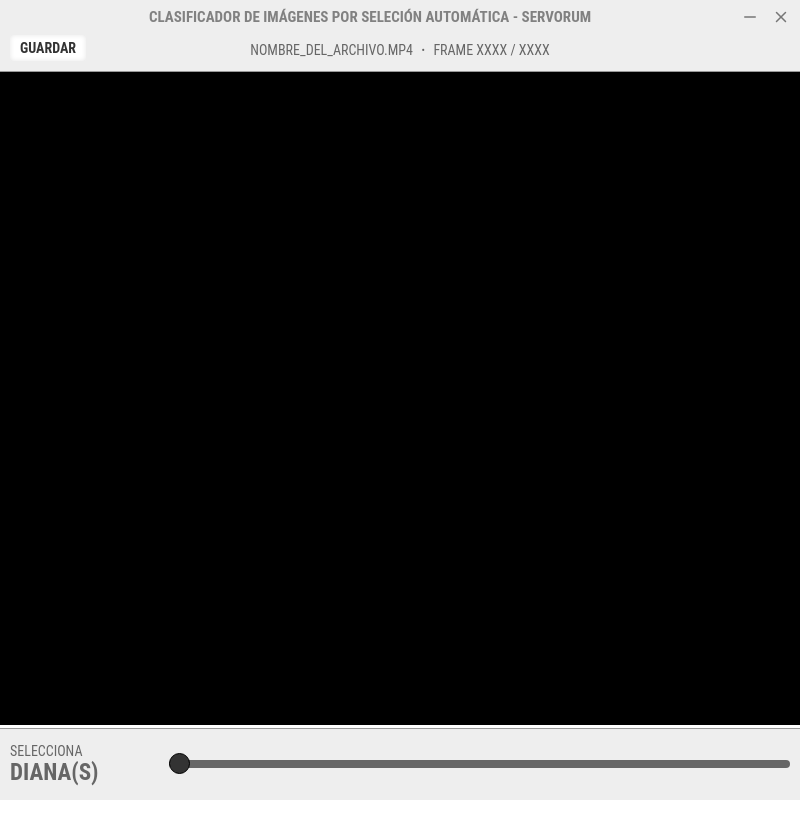
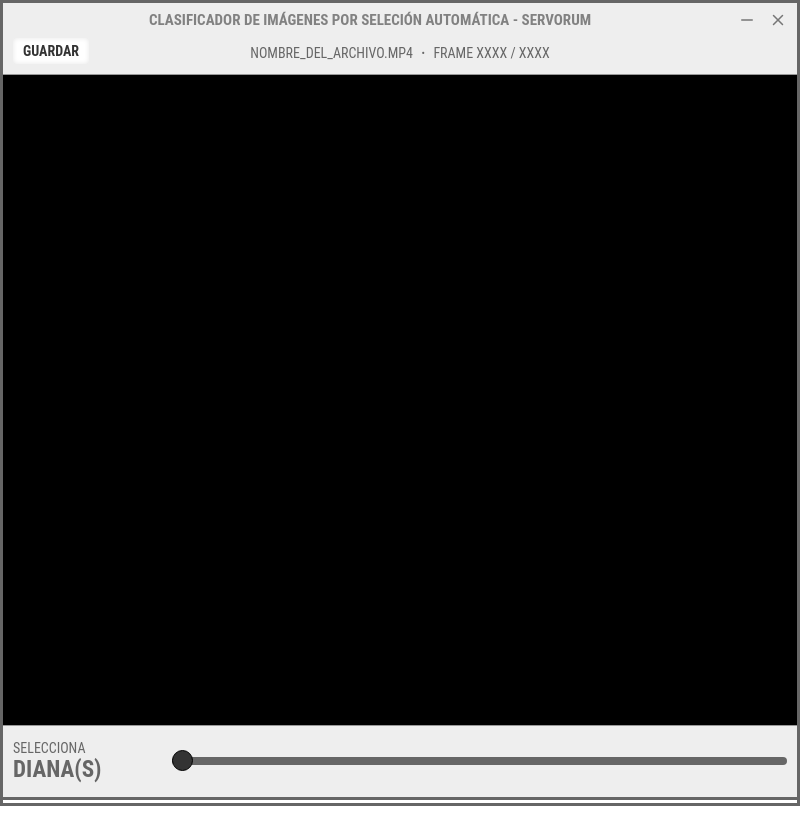
Before and after one commit to RonaldoDavid/servorum, an Electron app: page views/index.html in a window 800 px wide. Drawn offline with Linux system fonts and the light colour scheme.

Commit message:
Update main.css

```diff
--- a/views/css/main.css
+++ b/views/css/main.css
@@ -31,6 +31,7 @@ html {
 	-webkit-user-select: none;
 	-webkit-user-drag: none;
 	cursor: default;
+	border: 3px solid #666;
 }
 
 body {
@@ -168,9 +169,10 @@ code { font-family: monospace }
 	border-top: 1px solid #999;
 	background: #eee;
 	position: fixed;
+	border-bottom: 3px solid #666;
 	bottom: 0;
-	left: 0;
-	width: 100%;
+	left: 3px;
+	width: calc(100% - 6px);
 	padding: 0 10px;
 	display: flex;
 }
```
